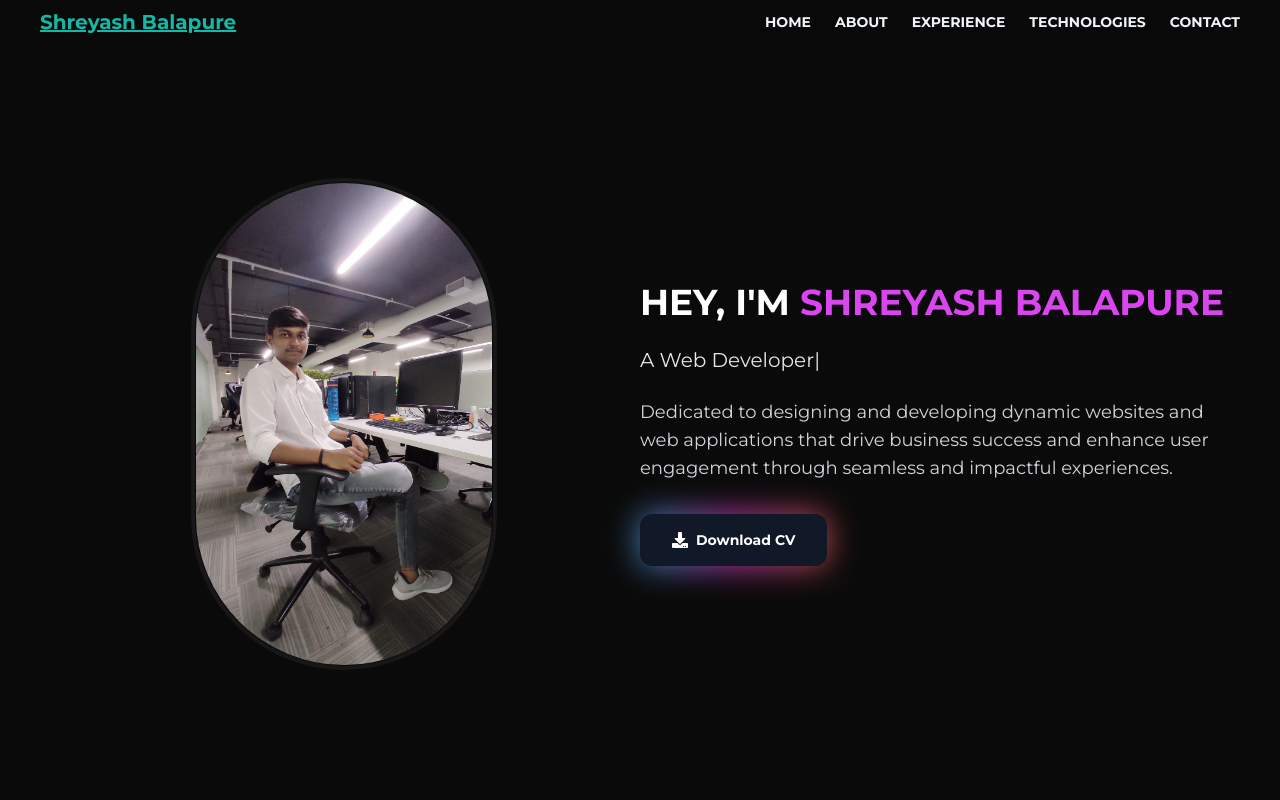
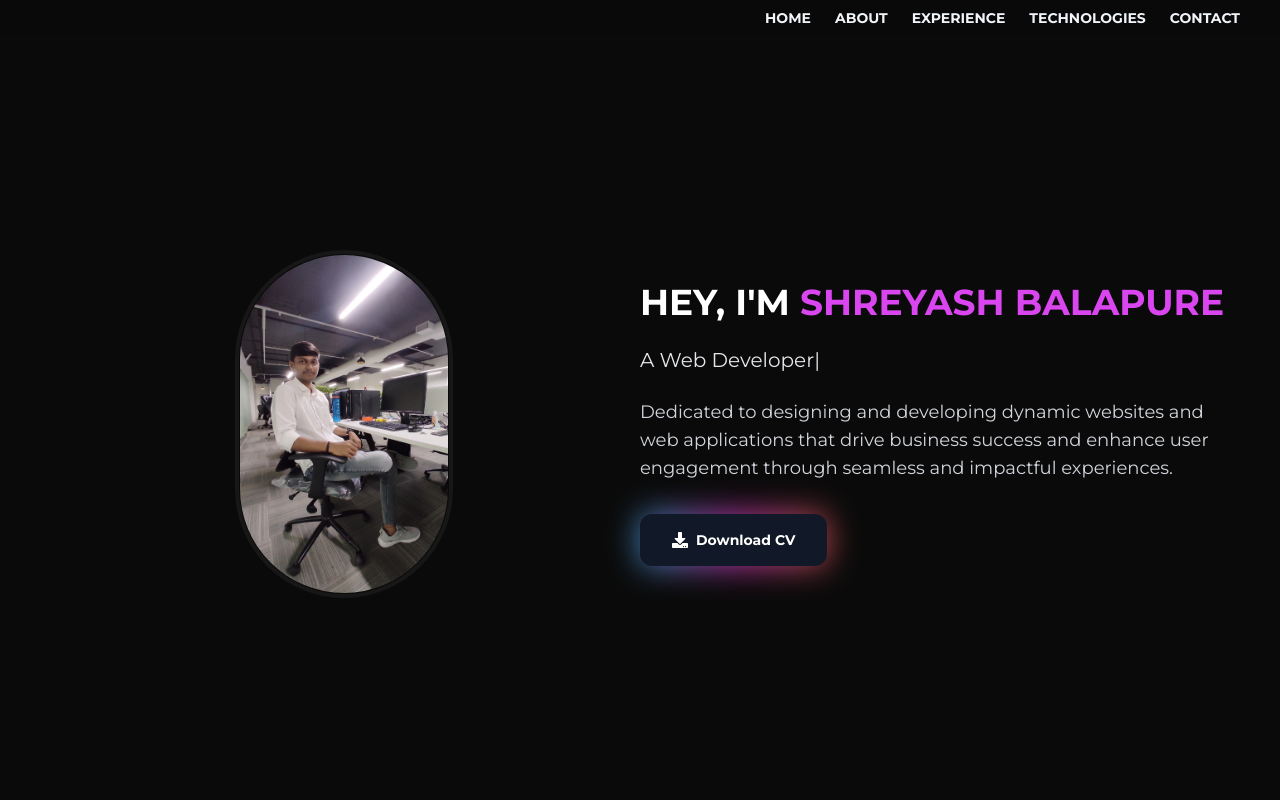
Before and after one commit to shreyashbalapure/portfolio_shreyash, a Next.js app: page / in a window 1280 px wide. Shown: the top 800 px of the page. Built offline with nearby package versions, Linux system fonts and the light colour scheme.

Commit message:
UI changes for navbar and home page profile image

```diff
--- a/src/app/components/hero/Hero.tsx
+++ b/src/app/components/hero/Hero.tsx
@@ -48,7 +48,7 @@ export default function HeroSection() {
                 initial={{ scale: 1.2, opacity: 0 }}
                 animate={{ scale: 1, opacity: 1 }}
                 transition={{ duration: 0.8, delay: 0.4 }}
-                className="relative z-10 rounded-full lg:max-w-[50%] max-w-[60%] mx-auto outline outline-[0.3rem] outline-offset-[0.1rem] outline-purple-400/30"
+                className="relative z-10 rounded-full max-w-[35%] mx-auto outline outline-[0.3rem] outline-offset-[0.1rem] outline-purple-400/30"
                 src="/profile.png"
                 alt="Your Profile"
               />
--- a/src/app/components/navbar/Navbar.tsx
+++ b/src/app/components/navbar/Navbar.tsx
@@ -29,7 +29,7 @@ const Navbar = () => {
       text-slate-900 dark:text-slate-100 transition-all duration-300`}
     >
       <div className="relative inline-block">
-        <ScrollLink
+        {/* <ScrollLink
           to="home"
           smooth={true}
           duration={500}
@@ -38,7 +38,7 @@ const Navbar = () => {
           <span className="self-center text-xl font-semibold whitespace-nowrap text-[#14b8a6] underline">
             Shreyash Balapure
           </span>
-        </ScrollLink>
+        </ScrollLink> */}
       </div>
 
       <div className="hidden md:flex text-sm font-semibold items-center space-x-6">
```
